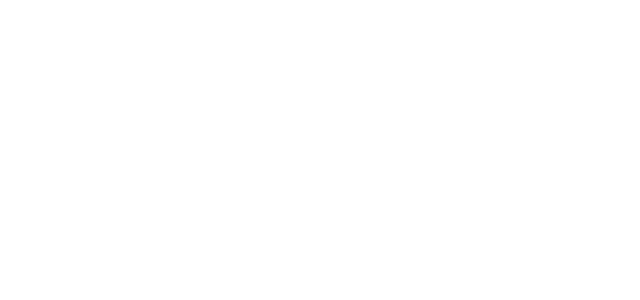
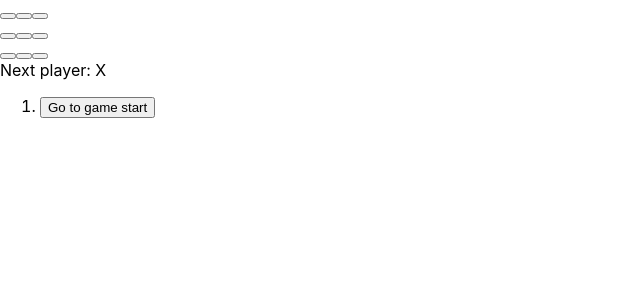
Before and after one commit to CMU-313/llm-lecture, a React (Create React App) app in the folder tic-tac-toe/: page / in a window 1280 px wide. Shown: the top 300 px of the page, without its empty margins (0-640 px from the left). Built offline with nearby package versions, Linux system fonts and the light colour scheme.

Commit message:
Working tic tac toe using ChatGPT

```diff
--- a/tic-tac-toe/src/App.js
+++ b/tic-tac-toe/src/App.js
@@ -1,30 +1,147 @@
-import React, { useState } from 'react';
+// import React, { useState } from 'react';
 
-function App() {
-  const [board, setBoard] = useState(Array(9).fill(null));
-  const [xIsNext, setXIsNext] = useState(true);
-  const winner = calculateWinner(board);
+// function App() {
+//   const [board, setBoard] = useState(Array(9).fill(null));
+//   const [xIsNext, setXIsNext] = useState(true);
+//   const winner = calculateWinner(board);
 
-  function handleClick(i) {
-    const squares = [...board];
-    if (winner || squares[i]) return;
-    squares[i] = xIsNext ? 'X' : 'O';
-    setBoard(squares);
-    setXIsNext(!xIsNext);
+//   function handleClick(i) {
+//     const squares = [...board];
+//     if (winner || squares[i]) return;
+//     squares[i] = xIsNext ? 'X' : 'O';
+//     setBoard(squares);
+//     setXIsNext(!xIsNext);
+//   }
+
+//   function renderSquare(i) {
+//     return (
+//       <button className="square" onClick={() => handleClick(i)}>
+//         {board[i]}
+//       </button>
+//     );
+//   }
+
+//   const status = winner ? `Winner: ${winner}` : `Next player: ${xIsNext ? 'X' : 'O'}`;
+
+//   function calculateWinner(squares) {
+//     const lines = [    [0, 1, 2],
+//       [3, 4, 5],
+//       [6, 7, 8],
+//       [0, 3, 6],
+//       [1, 4, 7],
+//       [2, 5, 8],
+//       [0, 4, 8],
+//       [2, 4, 6],
+//     ];
+
+//     for (let i = 0; i < lines.length; i++) {
+//       const [a, b, c] = lines[i];
+//       if (squares[a] && squares[a] === squares[b] && squares[a] === squares[c]) {
+//         return squares[a];
+//       }
+//     }
+
+//     return null;
+//   }
+
+
+//   return (
+//     <div className="game">
+//       <div className="game-board"></div>
+//     </div>
+//   );
+// }
+
+// export default App;
+
+
+
+import React from 'react';
+import Board from './Board';
+
+class App extends React.Component {
+  constructor(props) {
+    super(props);
+    this.state = {
+      history: [
+        {
+          squares: Array(9).fill(null),
+        },
+      ],
+      stepNumber: 0,
+      xIsNext: true,
+    };
   }
 
-  function renderSquare(i) {
+  handleClick(i) {
+    const history = this.state.history.slice(0, this.state.stepNumber + 1);
+    const current = history[history.length - 1];
+    const squares = current.squares.slice();
+    if (calculateWinner(squares) || squares[i]) {
+      return;
+    }
+    squares[i] = this.state.xIsNext ? 'X' : 'O';
+    this.setState({
+      history: history.concat([
+        {
+          squares: squares,
+        },
+      ]),
+      stepNumber: history.length,
+      xIsNext: !this.state.xIsNext,
+    });
+  }
+
+  jumpTo(step) {
+    this.setState({
+      stepNumber: step,
+      xIsNext: step % 2 === 0,
+    });
+  }
+
+  render() {
+    const history = this.state.history;
+    const current = history[this.state.stepNumber];
+    const winner = calculateWinner(current.squares);
+
+    const moves = history.map((step, move) => {
+      const desc = move ? 'Go to move #' + move : 'Go to game start';
       return (
-      <button className="square" onClick={() => handleClick(i)}>
-        {board[i]}
-      </button>
+        <li key={move}>
+          <button onClick={() => this.jumpTo(move)}>{desc}</button>
+        </li>
+      );
+    });
+
+    let status;
+    if (winner) {
+      status = 'Winner: ' + winner;
+    } else if (!current.squares.includes(null)) {
+      status = 'Draw!';
+    } else {
+      status = 'Next player: ' + (this.state.xIsNext ? 'X' : 'O');
+    }
+
+    return (
+      <div className="game">
+        <div className="game-board">
+          <Board
+            squares={current.squares}
+            onClick={(i) => this.handleClick(i)}
+          />
+        </div>
+        <div className="game-info">
+          <div>{status}</div>
+          <ol>{moves}</ol>
+        </div>
+      </div>
     );
   }
-
-  const status = winner ? `Winner: ${winner}` : `Next player: ${xIsNext ? 'X' : 'O'}`;
+}
 
 function calculateWinner(squares) {
-    const lines = [    [0, 1, 2],
+  const lines = [
+    [0, 1, 2],
     [3, 4, 5],
     [6, 7, 8],
     [0, 3, 6],
@@ -33,23 +150,13 @@
     [0, 4, 8],
     [2, 4, 6],
   ];
-
   for (let i = 0; i < lines.length; i++) {
     const [a, b, c] = lines[i];
     if (squares[a] && squares[a] === squares[b] && squares[a] === squares[c]) {
       return squares[a];
     }
   }
-
   return null;
 }
 
-
-  return (
-    <div className="game">
-      <div className="game-board"></div>
-    </div>
-  );
-}
-
 export default App;
--- /dev/null
+++ b/tic-tac-toe/src/Board.js
@@ -0,0 +1,37 @@
+import React from 'react';
+import Square from './Square';
+
+class Board extends React.Component {
+  renderSquare(i) {
+    return (
+      <Square
+        value={this.props.squares[i]}
+        onClick={() => this.props.onClick(i)}
+      />
+    );
+  }
+
+  render() {
+    return (
+      <div>
+        <div className="board-row">
+          {this.renderSquare(0)}
+          {this.renderSquare(1)}
+          {this.renderSquare(2)}
+        </div>
+        <div className="board-row">
+          {this.renderSquare(3)}
+          {this.renderSquare(4)}
+          {this.renderSquare(5)}
+        </div>
+        <div className="board-row">
+          {this.renderSquare(6)}
+          {this.renderSquare(7)}
+          {this.renderSquare(8)}
+        </div>
+      </div>
+    );
+  }
+}
+
+export default Board;
--- /dev/null
+++ b/tic-tac-toe/src/Square.js
@@ -0,0 +1,11 @@
+import React from 'react';
+
+function Square(props) {
+  return (
+    <button className="square" onClick={props.onClick}>
+      {props.value}
+    </button>
+  );
+}
+
+export default Square;
--- a/tic-tac-toe/src/index.js
+++ b/tic-tac-toe/src/index.js
@@ -1,17 +1,6 @@
 import React from 'react';
-import ReactDOM from 'react-dom/client';
+import ReactDOM from 'react-dom';
 import './index.css';
 import App from './App';
-import reportWebVitals from './reportWebVitals';
 
-const root = ReactDOM.createRoot(document.getElementById('root'));
-root.render(
-  <React.StrictMode>
-    <App />
-  </React.StrictMode>
-);
-
-// If you want to start measuring performance in your app, pass a function
-// to log results (for example: reportWebVitals(console.log))
-// or send to an analytics endpoint. Learn more: https://bit.ly/CRA-vitals
-reportWebVitals();
+ReactDOM.render(<App />, document.getElementById('root'));
```
Lines whose indentation alone changed are shown as unchanged.
